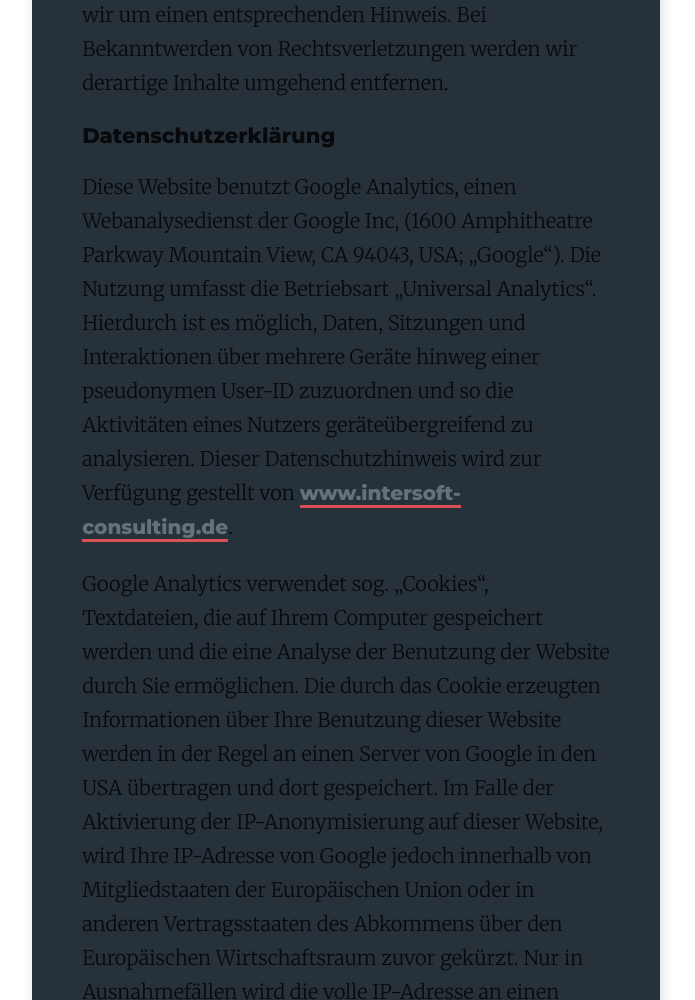
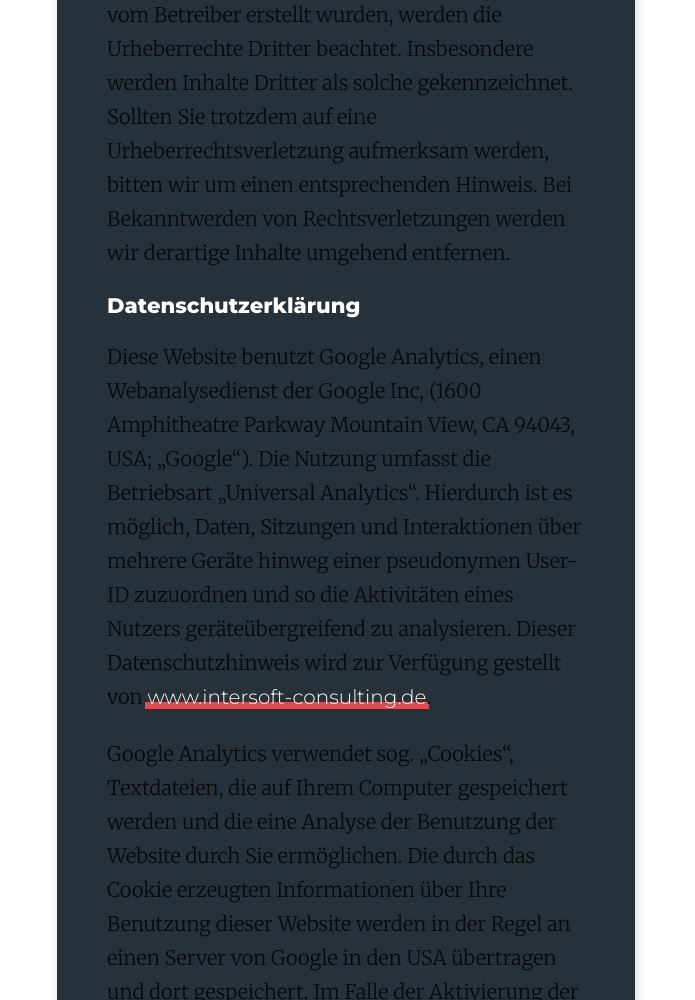
Before and after one commit to joschaholzhaeuer/jh-website, a Gatsby site: page /imprint in a window 1280 px wide. Shown: the part 1800-2800 px from the top of the page, without its empty margins (294-989 px from the left). Built offline with nearby package versions, Linux system fonts and the light colour scheme; Gatsby itself is replaced by a stand-in of ours.

Commit message:
changed link styling

```diff
--- a/src/components/about/index.module.css
+++ b/src/components/about/index.module.css
@@ -1,5 +1,4 @@
 .about {
-    // border: 1px solid #BADA55;
     order: 1;
     grid-area: auto / span 1;
     text-align: center;
@@ -49,15 +48,28 @@
 .link {
     font-family: "Montserrat", "Helvetica Neue", "Segoe UI", "Helvetica", "Arial", "sans-serif";
     text-decoration: none;
-    border-bottom: 3px solid #d65055;
-    color: #64727e;
-    transition: color 0.1s ease-in, border 0.1s ease-in;
+    color: #fff;
+    font-weight: bold;
     position: relative;
+
+    &:after {
+        content: "";
+        position: absolute;
+        left: -2px;
+        right: -2px;
+        bottom: 0;
+        height: 7px;
+        background-color: #d65055;
+        z-index: -1;
+        transition: all 0.1s ease-in;
+    }
 
     &:hover {
         @media (min-width: 1280px) {
-            border-bottom: 3px solid #fff191;
-            color: #fff191;
+
+            &:after {
+                height: 100%;
+            }
         }
     }
 }
--- a/src/components/contact/index.module.css
+++ b/src/components/contact/index.module.css
@@ -33,7 +33,7 @@
         content: "";
         width: 226px;
         height: 226px;
-        border: 3px solid #222b33;
+        border: 1px solid #222b33;
         border-radius: 50%;
         z-index: 1;
         position: absolute;
--- a/src/components/footer/index.module.css
+++ b/src/components/footer/index.module.css
@@ -15,8 +15,9 @@
 
 .text,
 .link {
-    color: #2e3b46;
+    color: #384753;
     font-size: 1rem;
+    font-weight: bold;
     margin-bottom: 0.5em;
 
     @media (min-width: 620px) {
@@ -28,12 +29,29 @@
 
 .link {
     text-decoration: none;
-    color: #2e3b46;
-    transition: color 0.1s ease-in, border 0.1s ease-in;
+    color: #384753;
+    transition: color 0.1s ease-in;
+    position: relative;
+
+    &:after {
+        content: "";
+        position: absolute;
+        left: -2px;
+        right: -2px;
+        bottom: 0;
+        height: 0;
+        background-color: #d65055;
+        z-index: -1;
+        transition: all 0.1s ease-in;
+    }
 
     &:hover {
         @media (min-width: 1280px) {
-            color: #fff191;
+            color: #fff;
+
+            &:after {
+                height: 100%;
+            }
         }
     }
 }
--- a/src/components/header/index.module.css
+++ b/src/components/header/index.module.css
@@ -8,7 +8,7 @@
         content: "";
         width: 1000px;
         height: 1000px;
-        border: 3px solid #222b33;
+        border: 1px solid #222b33;
         border-radius: 50%;
         z-index: 1;
         position: absolute;
--- a/src/layouts/index.module.css
+++ b/src/layouts/index.module.css
@@ -8,7 +8,7 @@
 
 .wrapper {
     background-color: #1e262d;
-    color: #64727e;
+    color: #607180;
     width: 100%;
     min-height: 100vh;
     padding-top: 3em;
--- a/src/pages/imprint.module.css
+++ b/src/pages/imprint.module.css
@@ -37,17 +37,26 @@
 
 .address {
     font-style: normal;
-    font-family: "Montserrat", "Helvetica Neue", "Segoe UI", "Helvetica", "Arial", "sans-serif";
     margin-bottom: 0;
 
     @media (min-width: 620px) {
         margin: 0 auto;
         max-width: 300px;
     }
+
+    @media (min-width: 1280px) {
+        grid-column: 1;
+    }
 }
 
 .addresstext {
+    font-family: "Montserrat", "Helvetica Neue", "Segoe UI", "Helvetica", "Arial", "sans-serif";
+    font-weight: bold;
     margin-bottom: 0;
+}
+
+h3 {
+    color: #fff;
 }
 
 .content,
@@ -57,6 +66,7 @@
     box-shadow: 2px 2px 10px 2px rgba(0, 0, 0, 0.1);
     padding: 2.5em 1.5em;
     font-size: 1.1rem;
+    z-index: -2;
 
     @media (min-width: 620px) {
         padding: 2.5em;
@@ -64,18 +74,41 @@
     }
 }
 
+.content {
+    grid-row: 2;
+
+    @media (min-width: 1280px) {
+        grid-column: 2;
+        grid-row: 1;
+    }
+}
+
 .link {
     font-family: "Montserrat", "Helvetica Neue", "Segoe UI", "Helvetica", "Arial", "sans-serif";
+    white-space: nowrap;
     text-decoration: none;
-    border-bottom: 3px solid #d65055;
-    color: #64727e;
-    transition: color 0.1s ease-in, border 0.1s ease-in;
+    color: #fff;
+    transition: all 0.1s ease-in;
     position: relative;
+
+    &:after {
+        content: "";
+        position: absolute;
+        left: -2px;
+        right: -2px;
+        bottom: 0;
+        height: 7px;
+        background-color: #d65055;
+        z-index: -1;
+        transition: all 0.1s ease-in;
+    }
 
     &:hover {
         @media (min-width: 1280px) {
-            border-bottom: 3px solid #fff191;
-            color: #fff191;
+
+            &:after {
+                height: 100%;
+            }
         }
     }
 }
--- a/src/utils/typography.js
+++ b/src/utils/typography.js
@@ -7,6 +7,7 @@
             name: 'Montserrat',
             styles: [
                 '800',
+                '300',
             ],
         },
         {
```
Also changed, not shown: src/pages/imprint.js (+1 -1 lines).
